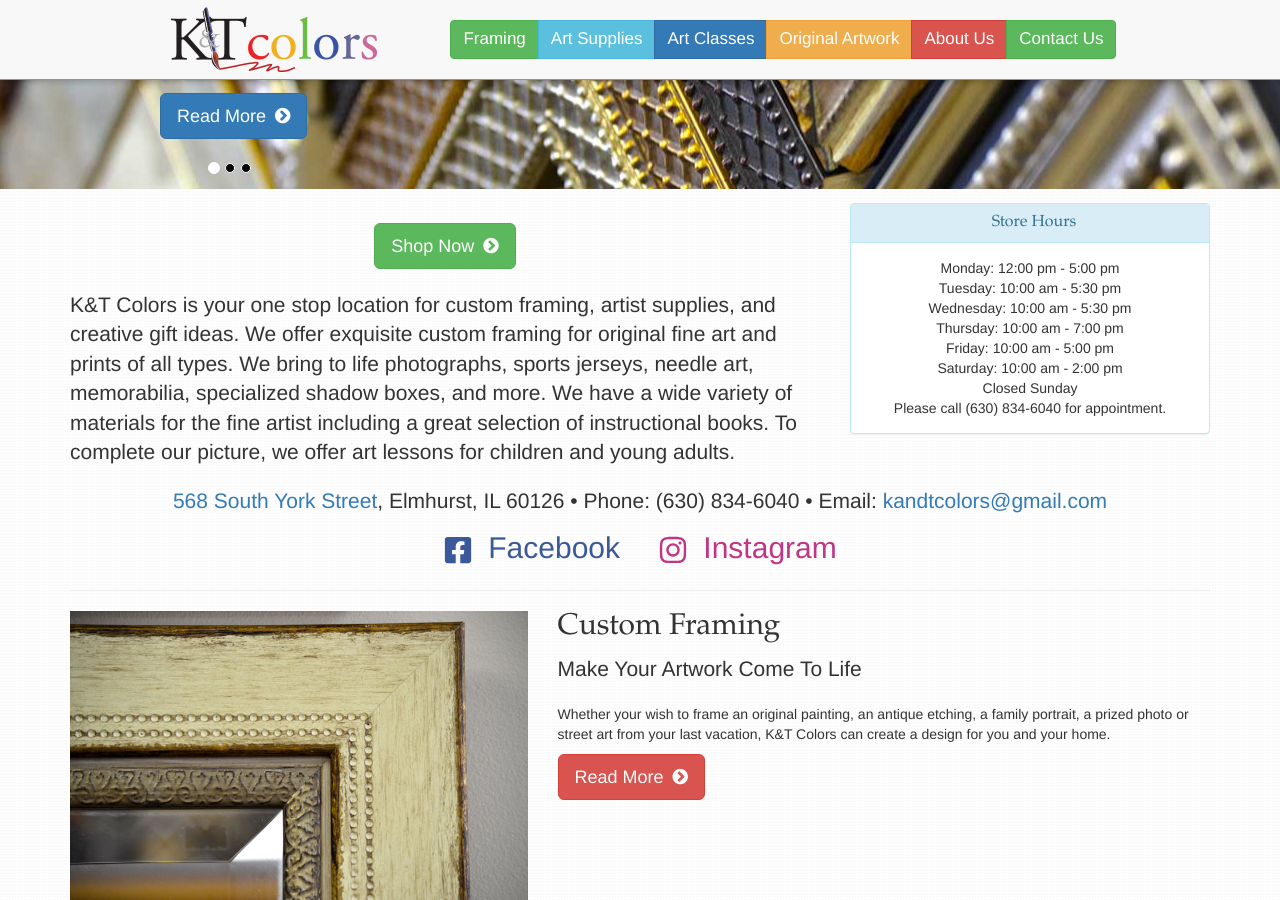
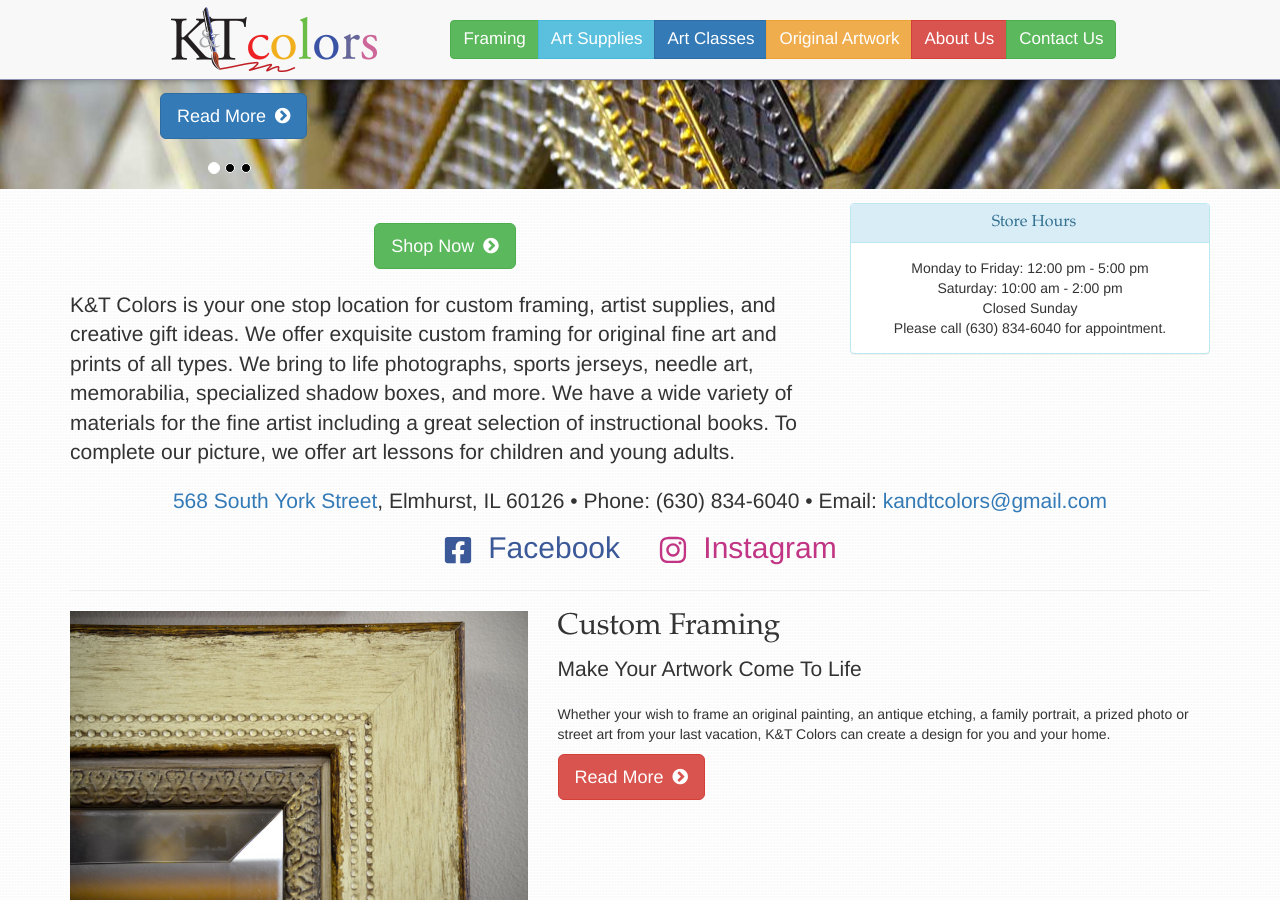
Before and after one commit to kandtcolors/ktcolorselmhurst.com, a Jekyll site: the page built from index.html, in a window 1280 px wide and 900 px high, scrolled down 301 px. Built offline with Jekyll 4.4.1, drawn with Linux system fonts in a browser that asks for light colours; nearby versions of some CDN libraries.

Commit message:
Updated store hours

```diff
--- a/_includes/store-hours.html
+++ b/_includes/store-hours.html
@@ -4,11 +4,7 @@
   </div>
   <div class="panel-body">
     <div class="textwidget">
-			 <p>Monday: 12:00 pm - 5:00 pm<br />
-				  Tuesday: 10:00 am - 5:30 pm<br />
-          Wednesday: 10:00 am - 5:30 pm<br />
-          Thursday: 10:00 am - 7:00 pm<br />
-          Friday: 10:00 am - 5:00 pm<br />
+			 <p>Monday to Friday: 12:00 pm - 5:00 pm<br>
           Saturday: 10:00 am - 2:00 pm<br />
           Closed Sunday<br />
           Please call (630) 834-6040 for appointment.
```
